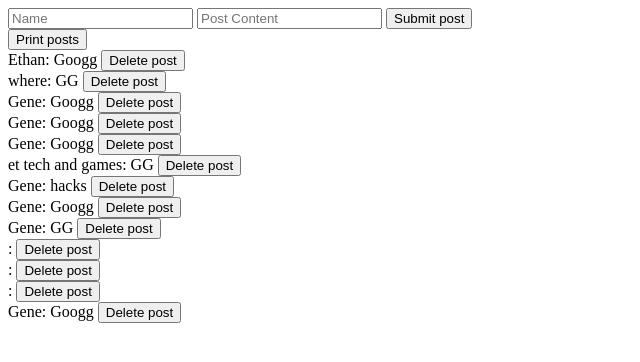
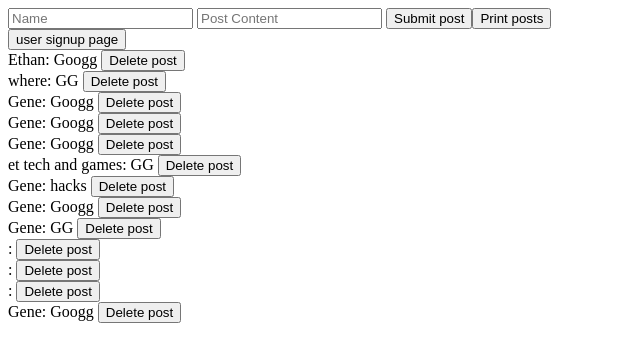
Before and after one commit to ethantrimble/Food-wastage-stopper, a Flask app: page / in a window 1280 px wide. Shown: the top 362 px of the page, without its empty margins (0-640 px from the left). Run offline with Flask 2, Linux system fonts and the light colour scheme; data comes from the database, SQL or seed files in the repository; both versions use the stored data as it was after the commit.

Commit message:
Created new button that successfully redirects to a new page

```diff
--- a/Food wastage stopper/app.py
+++ b/Food wastage stopper/app.py
@@ -34,10 +34,21 @@ def index():
             post = request.form.get('post')
             remove_post(name, post)
             print('working')
+        # To delete a post.
 
     posts = get_posts()
 
     return render_template('food_index.html', posts=posts)
+
+@app.route('/user_signup', methods=['GET'])
+def login():
+
+    if request.method == 'GET':
+        pass
+    # if request.method == 'POST':
+
+    return render_template('user_signup.html')
+
 # @app.route('/delete/<int:id>')
 # def delete(id, food_database):
 #     page_to_delete = post_mortem.query.get_or_404(name, content) # To assign the delete function to the intented post.
--- a/Food wastage stopper/food_models.py
+++ b/Food wastage stopper/food_models.py
@@ -9,6 +9,7 @@ def create_post(name, content):
     cur.execute('insert into posts (name, content) values( ?, ?)',(name, content))
     con.commit()
     con.close()
+    # To create a new post.
 
 def get_posts():
     con = sqlite3.connect(path.join(ROOT, 'food_database.db'))
@@ -17,6 +18,7 @@ def get_posts():
     posts = cur.fetchall()
     print(posts)
     return posts
+    # To send all the database data to the front end.
 
 def remove_post(id):
     db = sqlite3.connect(path.join(ROOT, 'food_database.db'))
@@ -26,12 +28,19 @@ def remove_post(id):
     db.close()
     print('Post was removed')
     return ('Your post was removed') # To bring user back to frontpage.
+    # Removing the post.
 
 def print_posts():
     con = sqlite3.connect(path.join(ROOT, 'food_database.db'))
     cur = con.cursor()
     posts = cur.fetchall()
     print(posts) # Posting all the posts to the terminal within the database.
-    print("endofposts")
+    # To print all the posts in the database.
 
-# def create_users(user_name, password, id):
+def create_users(user_name, password):
+    con = sqlite3.connect(path.join(ROOT, 'food_database.db'))
+    cur = con.cursor()
+    cur.execute('insert into posts (name, content) values( ?, ?)',(user_name, password))
+    con.commit()
+    con.close()
+    # Creating new user code.
--- a/Food wastage stopper/templates/food_index.html
+++ b/Food wastage stopper/templates/food_index.html
@@ -5,16 +5,18 @@
         <form action='/' method='post'>
             <input placeholder='Name' name='name'>
             <input placeholder='Post Content' name='post'>
-            <input type= "submit" name="submit_post" value='Submit post'>
+            <input type= "submit" name="submit_post" value='Submit post'><input type="submit" name="print_posts" value="Print posts">
+            <!-- To make the program print all the posts in the database. -->
         </form>
-        <form action='/' method='post'>
-            <input type= "submit" name="print_posts" value="Print posts">
-            <!-- To make the program print all the posts in the database -->
+        <form action='/user_signup'>
+            <button type='submit'>user signup page</button>
+            <!-- Button to bring a user to the user signup page. -->
         </form>
         <form action='/' method='delete'>
             {%  for post in posts %}
             <div>{{post[1] + ': ' + post[2]}} <input type="submit" name="delete_post" value="Delete post"> </div>
             {% endfor %}
+            <!-- Posting all the posts in the database and creating the delete button. -->
         </form>
     </body>
 </html>
```
Also changed, not shown: Food wastage stopper/templates/user_signup.html (added, +11 -0 lines), Food wastage stopper/food_database.db.
